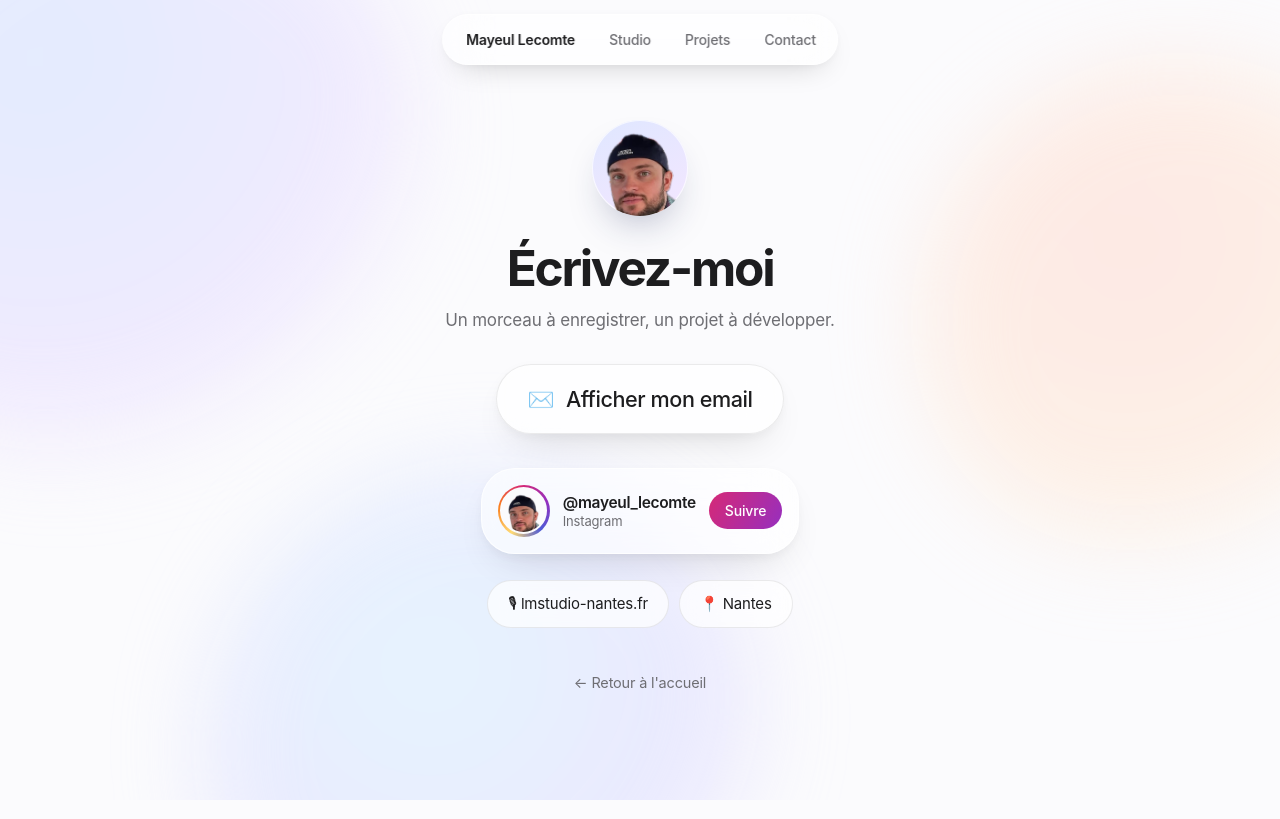
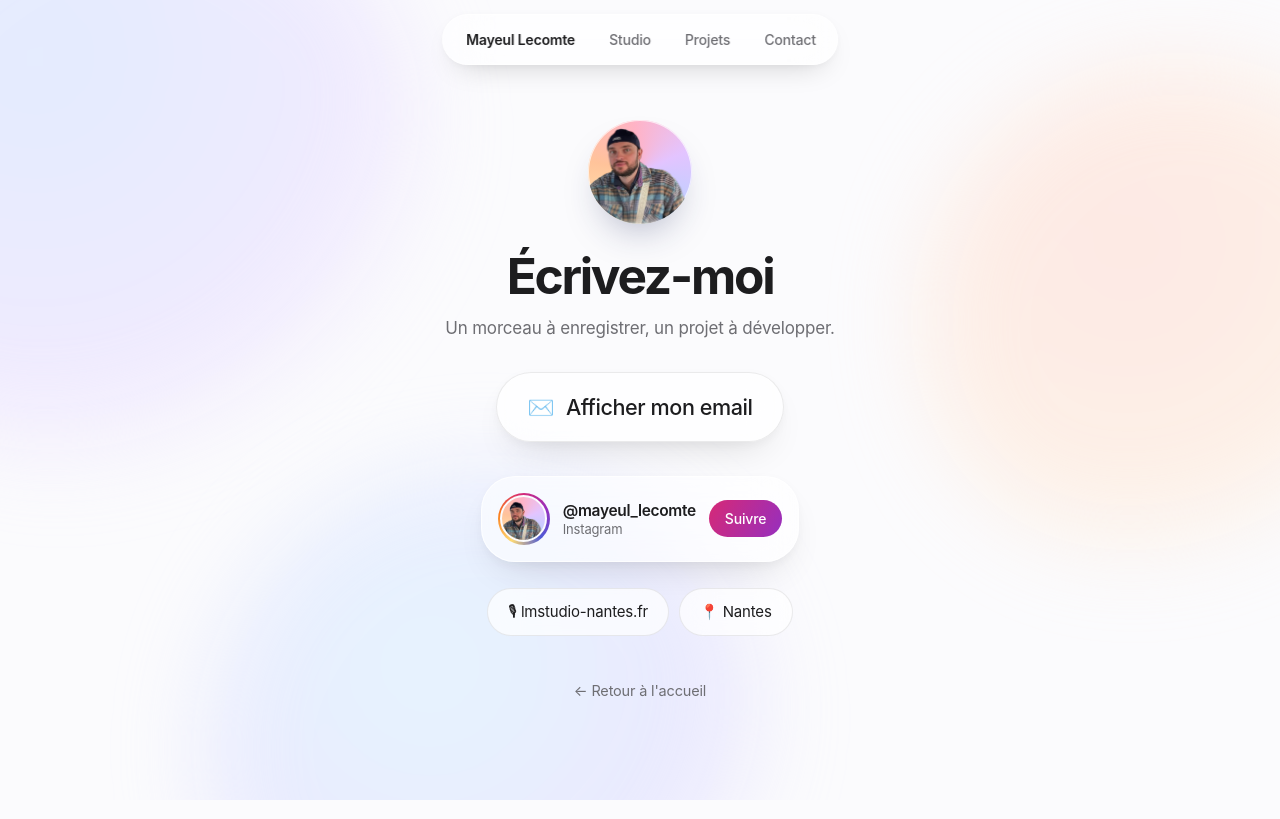
Before and after one commit to MayeulLecomte/MayeulLecomte.github.io, a plain HTML site: page contact.html in a window 1280 px wide. Drawn offline with Linux system fonts and the light colour scheme.

Commit message:
Bulles dezoomees, degrade colore derriere

```diff
--- a/contact.html
+++ b/contact.html
@@ -27,11 +27,11 @@
 <style>
 .contact-page{min-height:100svh;display:flex;flex-direction:column;justify-content:center;padding-top:120px}
 .contact-page .avatar{
-  width:96px;height:96px;border-radius:50%;margin:0 auto 26px;overflow:hidden;
-  background:linear-gradient(155deg,#dfe7ff,#f4e6ff);
+  width:104px;height:104px;border-radius:50%;margin:0 auto 26px;overflow:hidden;
+  background:conic-gradient(from 210deg,#ffe7ae,#ffc39a,#ffb3c6,#e3c4ff,#bcd0ff,#ffe7ae);
   box-shadow:0 20px 40px -18px rgba(30,40,90,.4), inset 0 0 0 1px rgba(255,255,255,.7);
 }
-.contact-page .avatar img{width:200%;height:auto;max-width:none;margin-left:-21%;margin-top:9%;display:block}
+.contact-page .avatar img{width:100%;height:auto;max-width:none;margin-top:6%;display:block}
 .mail-line{
   display:inline-flex;align-items:center;gap:12px;margin-top:30px;padding:18px 30px;border-radius:999px;
   background:rgba(255,255,255,.75);border:1px solid var(--line);
@@ -54,8 +54,8 @@
   width:52px;height:52px;border-radius:50%;flex:none;padding:2.5px;display:block;
   background:conic-gradient(from 210deg,#feda75,#fa7e1e,#d62976,#962fbf,#4f5bd5,#feda75);
 }
-.ring-in{display:block;width:100%;height:100%;border-radius:50%;overflow:hidden;border:2.5px solid var(--bg);background:var(--bg)}
-.ring-in img{width:200%;height:auto;max-width:none;margin-left:-21%;margin-top:9%;display:block}
+.ring-in{display:block;width:100%;height:100%;border-radius:50%;overflow:hidden;border:2.5px solid var(--bg);background:conic-gradient(from 210deg,#ffe7ae,#ffc39a,#ffb3c6,#e3c4ff,#bcd0ff,#ffe7ae)}
+.ring-in img{width:100%;height:auto;max-width:none;margin-top:8%;display:block}
 .who{display:flex;flex-direction:column;line-height:1.25;flex:1;min-width:0}
 .who b{font-size:15.5px;font-weight:600;letter-spacing:-.02em}
 .who i{font-style:normal;font-size:13px;color:var(--muted)}
```
